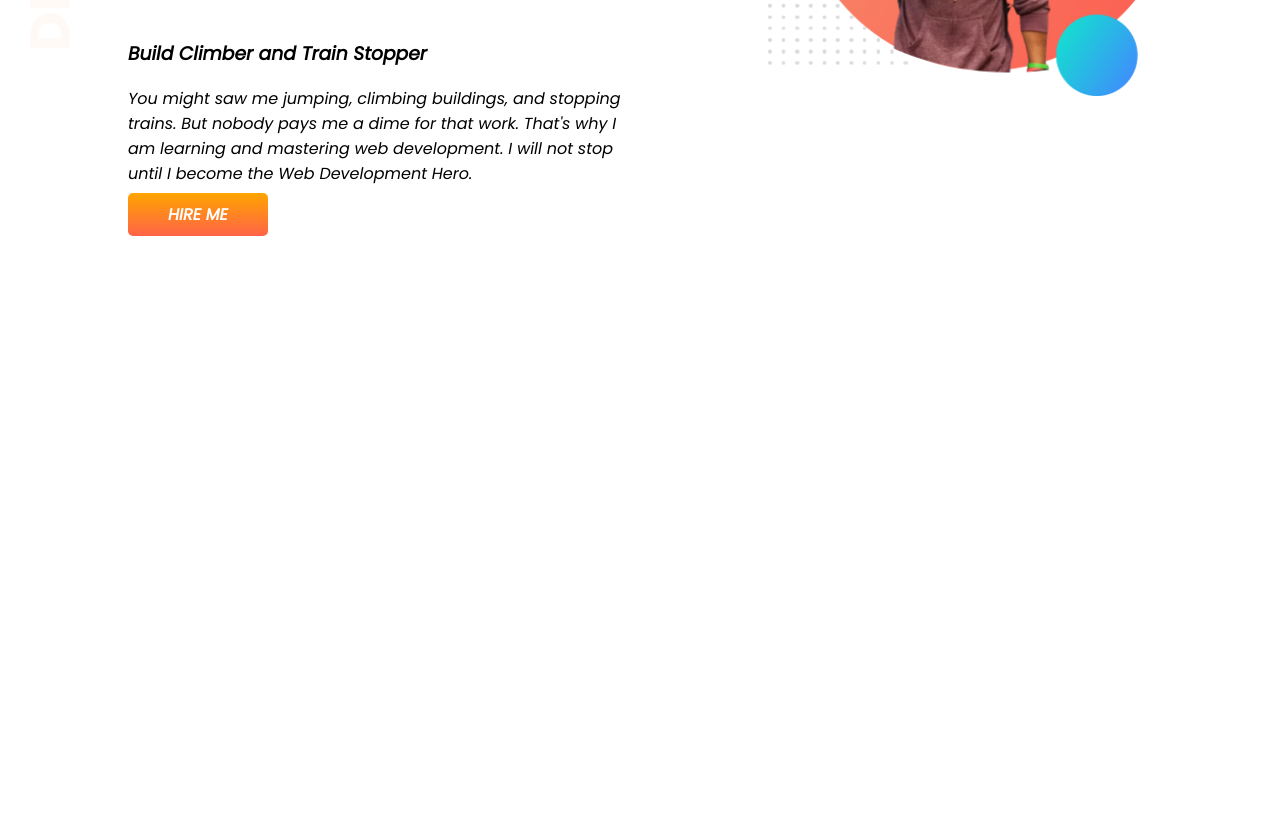
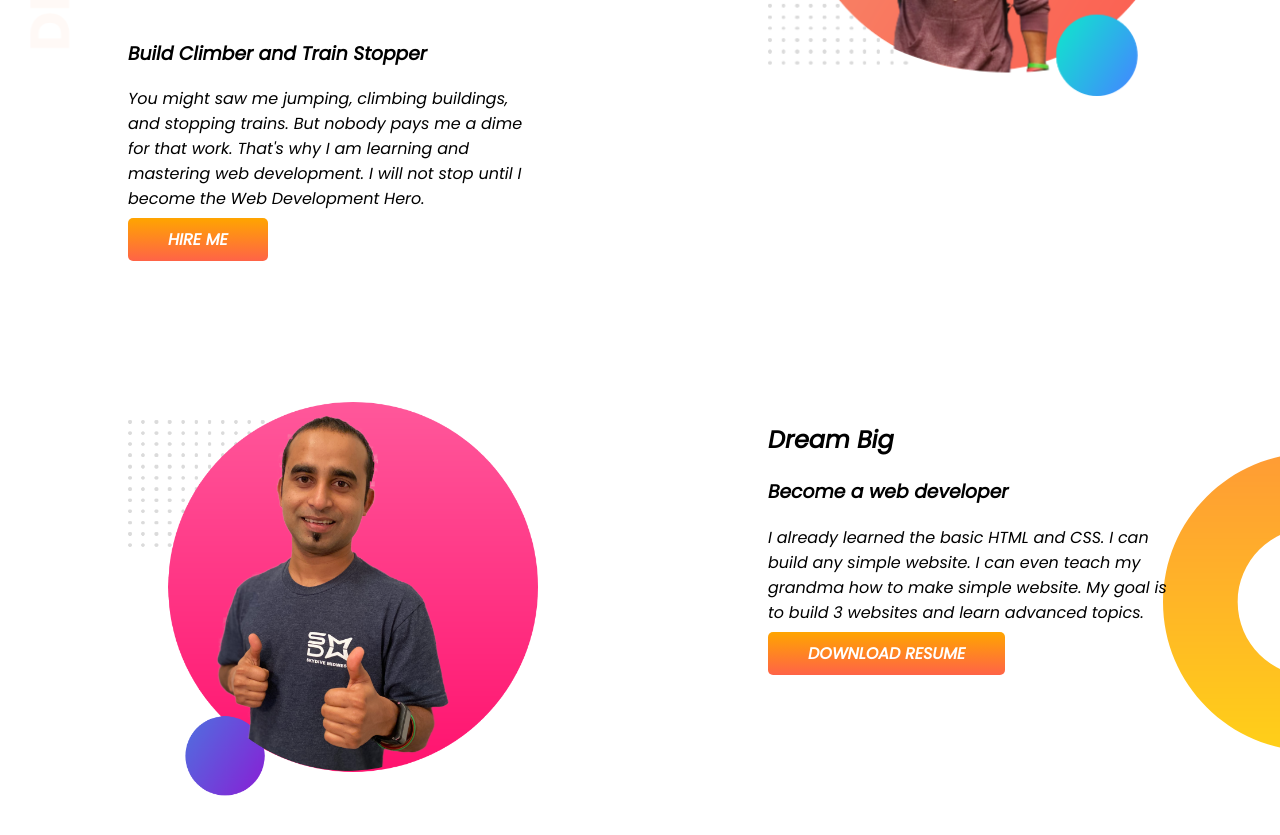
Before and after one commit to omarfurkan/developer-portfolio, a plain HTML site: page index.html in a window 1280 px wide. Shown: the part 311-1146 px from the top of the page. Before the commit the page ends 800 px from the top, so only its background shows below. Drawn offline with Linux system fonts and the light colour scheme.

Commit message:
dream added

```diff
--- a/index.html
+++ b/index.html
@@ -23,5 +23,17 @@
         <img src="images/jankar-pic-with-bg.png" alt="" srcset="">
     </div>
 </section>
+
+<section class="dream-big">
+    <div class="half-width">
+        <img src="images/jhankar2.png" alt="">
+    </div>
+    <div class="half-width">
+        <h2>Dream Big</h2>
+        <h3>Become a web developer</h3>
+        <p>I already learned the basic HTML and CSS. I can build any simple website. I can even teach my grandma how to make simple website. My goal is to build 3 websites and learn advanced topics.</p>
+        <a class="link-button" target="_blank" href="#">DOWNLOAD RESUME</a>
+    </div>
+</section>
 </body>
 </html>
--- a/style.css
+++ b/style.css
@@ -4,6 +4,9 @@ body {
 }
 h1 {
   font-size: 50px;
+}
+p {
+  padding-right: 100px;
 }
 
 .color-orange {
@@ -12,6 +15,7 @@ h1 {
 
 section {
   display: flex;
+  margin-bottom: 150px;
 }
 
 .half-width {
@@ -35,3 +39,9 @@ section {
   background-image: url(images/top-banner.png);
   background-repeat: no-repeat;
 }
+
+.dream-big {
+  background-image: url(images/dream-bg.png);
+  background-repeat: no-repeat;
+  background-position: right;
+}
```
